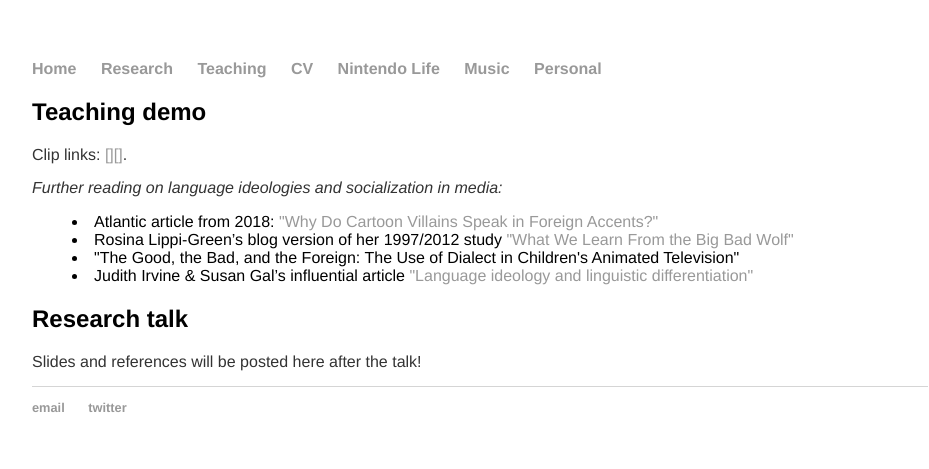
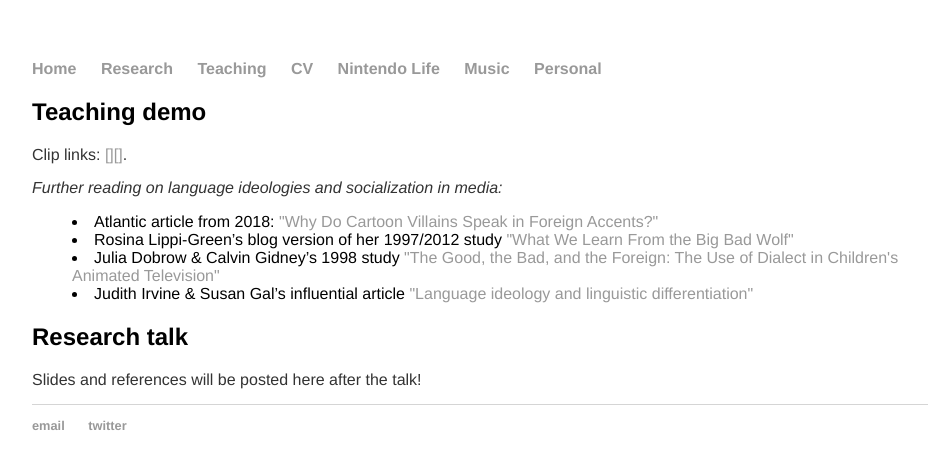
Before and after one commit to morgansleeper/morgansleeper.github.io, a Jekyll site: the page built from mac/index.html, in a window 1280 px wide. Shown: the top 469 px of the page, without its empty margins (160-1089 px from the left). Built offline with Jekyll 4.4.1, drawn with Linux system fonts in a browser that asks for light colours.

Commit message:
Update index.html

```diff
--- a/mac/index.html
+++ b/mac/index.html
@@ -10,7 +10,7 @@ title: Morgan Sleeper | Mac Visit 2.20.18
 <p><i>Further reading on language ideologies and socialization in media:</i>
 <li style="margin-left: 40px;">Atlantic article from 2018: <a href = https://www.theatlantic.com/education/archive/2018/01/why-do-cartoon-villains-speak-in-foreign-accents/549527/>"Why Do Cartoon Villains Speak in Foreign Accents?"</a></li>
 <li style="margin-left: 40px;">Rosina Lippi-Green’s blog version of her 1997/2012 study <a href = http://rosinalippi.com/weblog/shorter-works-essays/teaching-children-how-to-discriminate-what-we-learn-from-the-big-bad-wolf/>"What We Learn From the Big Bad Wolf"</a></li>
-<li style="margin-left: 40px;"Julia Dobrow & Calvin Gidney’s 1998 study <a href = http://www.jstor.org/stable/1049446>"The Good, the Bad, and the Foreign: The Use of Dialect in Children's Animated Television"</a></li>
+<li style="margin-left: 40px;">Julia Dobrow & Calvin Gidney’s 1998 study <a href = http://www.jstor.org/stable/1049446>"The Good, the Bad, and the Foreign: The Use of Dialect in Children's Animated Television"</a></li>
 <li style="margin-left: 40px;">Judith Irvine & Susan Gal’s influential article <a href = https://web.stanford.edu/~eckert/PDF/IrvineGal2000.pdf>"Language ideology and linguistic differentiation"</a></li>
 </p>
 
```
